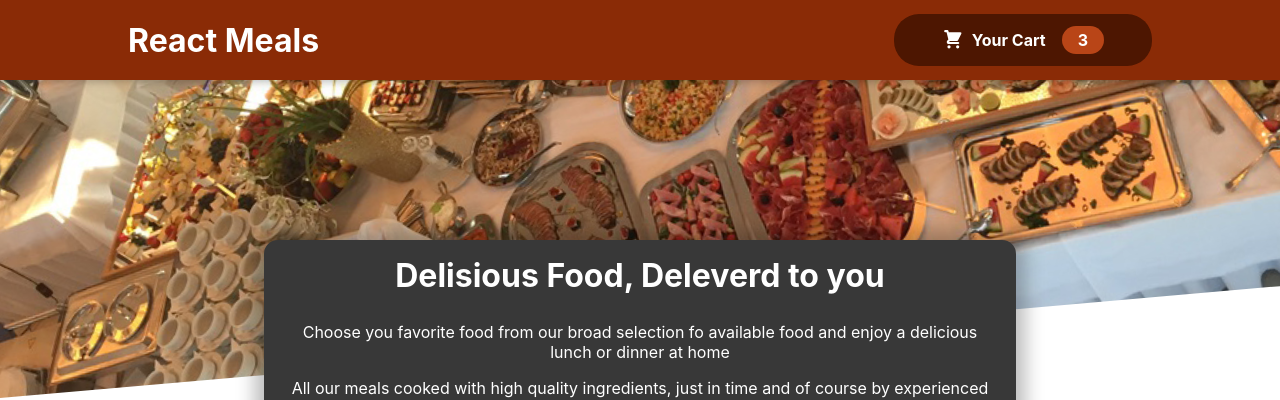
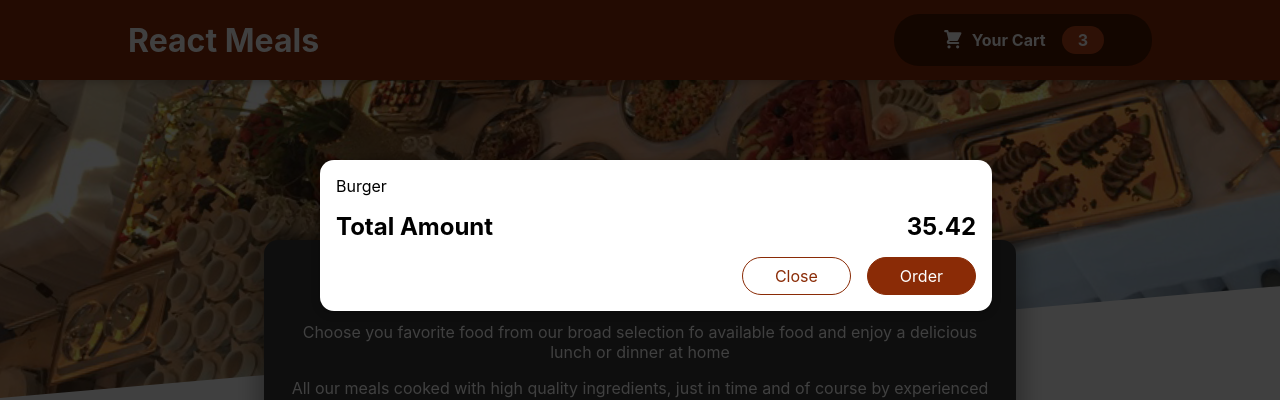
Before and after one commit to PythonDjangoJavascript/food_order, a React (Create React App) app: page / in a window 1280 px wide. Shown: the top 400 px of the page. Built offline with nearby package versions, Linux system fonts and the light colour scheme.

Commit message:
modal added and used in Cart

```diff
--- a/public/index.html
+++ b/public/index.html
@@ -27,6 +27,7 @@
 
 <body>
   <noscript>You need to enable JavaScript to run this app.</noscript>
+  <div id="overlays"></div>
   <div id="root"></div>
   <!--
       This HTML file is a template.
--- a/src/App.js
+++ b/src/App.js
@@ -2,10 +2,12 @@
 
 import Header from "./components/Layout/Header";
 import Meals from "./components/Meals/Meals"
+import Cart from "./components/Cart/Cart"
 
 function App() {
   return (
     <React.Fragment>
+      <Cart />
       <Header />
       <main>
         <Meals />
--- a/src/components/Cart/Cart.jsx
+++ b/src/components/Cart/Cart.jsx
@@ -1,4 +1,5 @@
 import classes from "./Cart.module.css";
+import Modal from "../UI/Modal"
 
 function Cart() {
     // Cart items with dummy data
@@ -20,17 +21,17 @@
     );
 
     return (
-        <div>
+        <Modal>
             {cartItems}
             <div className={classes.total}>
                 <span>Total Amount</span>
                 <span>35.42</span>
             </div>
-            <div className={classes.action}>
+            <div className={classes.actions}>
                 <button className={classes["button--alt"]}>Close</button>
                 <button className={classes.button}>Order</button>
             </div>
-        </div >
+        </Modal >
     );
 }
 
--- /dev/null
+++ b/src/components/UI/Modal.jsx
@@ -0,0 +1,34 @@
+import { Fragment } from 'react';
+import reactDom from 'react-dom';
+import ReactDOM from 'react-dom';
+
+import classes from "./Modal.module.css";
+
+function Backdrop() {
+    return (
+        <div className={classes.backdrop} />
+    )
+}
+
+function ModelOverlay(props) {
+    return (
+        <div className={classes.modal}>
+            <div className={classes.content}>{props.children}</div>
+        </div>
+    );
+};
+
+// We will use portal to render this cart element
+const portalElement = document.getElementById("overlays");
+
+function Model(props) {
+    return (
+        <Fragment>
+            {ReactDOM.createPortal(<Backdrop />, portalElement)}
+            {reactDom.createPortal(<ModelOverlay>{props.children}</ModelOverlay>,
+                portalElement)}
+        </Fragment>
+    );
+};
+
+export default Model;
--- /dev/null
+++ b/src/components/UI/Modal.module.css
@@ -0,0 +1,41 @@
+.backdrop {
+  position: fixed;
+  top: 0;
+  left: 0;
+  width: 100%;
+  height: 100vh;
+  z-index: 20;
+  background-color: rgba(0, 0, 0, 0.75);
+}
+
+/* z-index is for the z-indez position */
+.modal {
+  position: fixed;
+  top: 20vh;
+  left: 5%;
+  width: 90%;
+  background-color: white;
+  padding: 1rem;
+  border-radius: 14px;
+  box-shadow: 0 2px 8px rgba(0, 0, 0, 0.25);
+  z-index: 30;
+  animation: slide-down 300ms ease-out forwards;
+}
+
+@media (min-width: 768px) {
+  .modal {
+    width: 40rem;
+    left: calc(50% - 20rem);
+  }
+}
+
+@keyframes slide-down {
+  from {
+    opacity: 0;
+    transform: translateY(-3rem);
+  }
+  to {
+    opacity: 1;
+    transform: translateY(0);
+  }
+}
```
